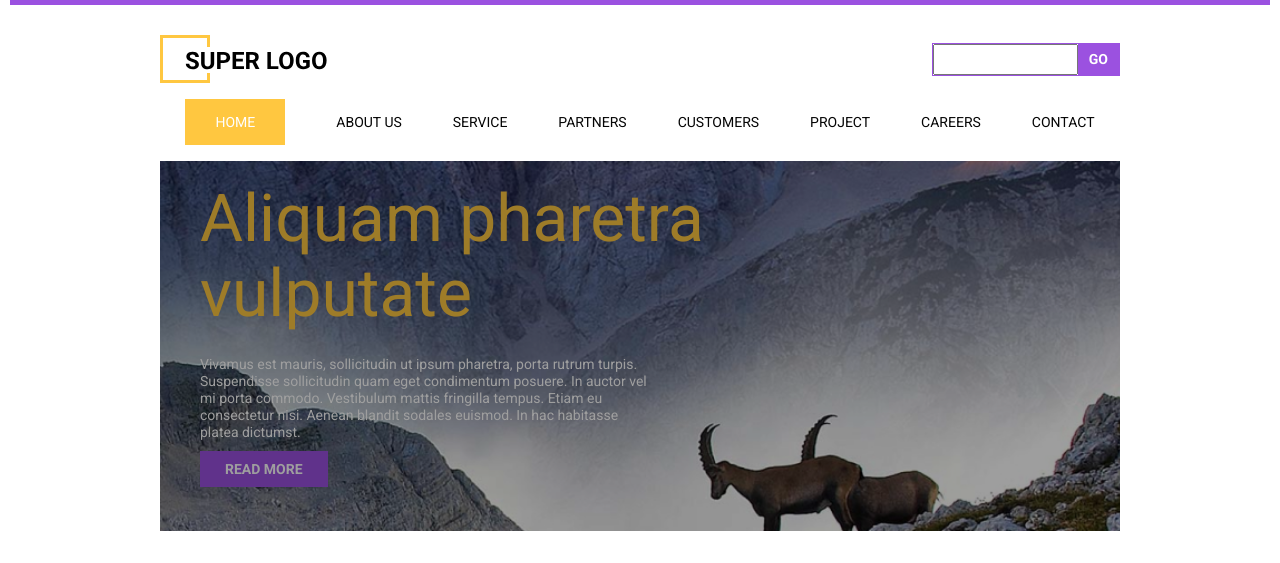
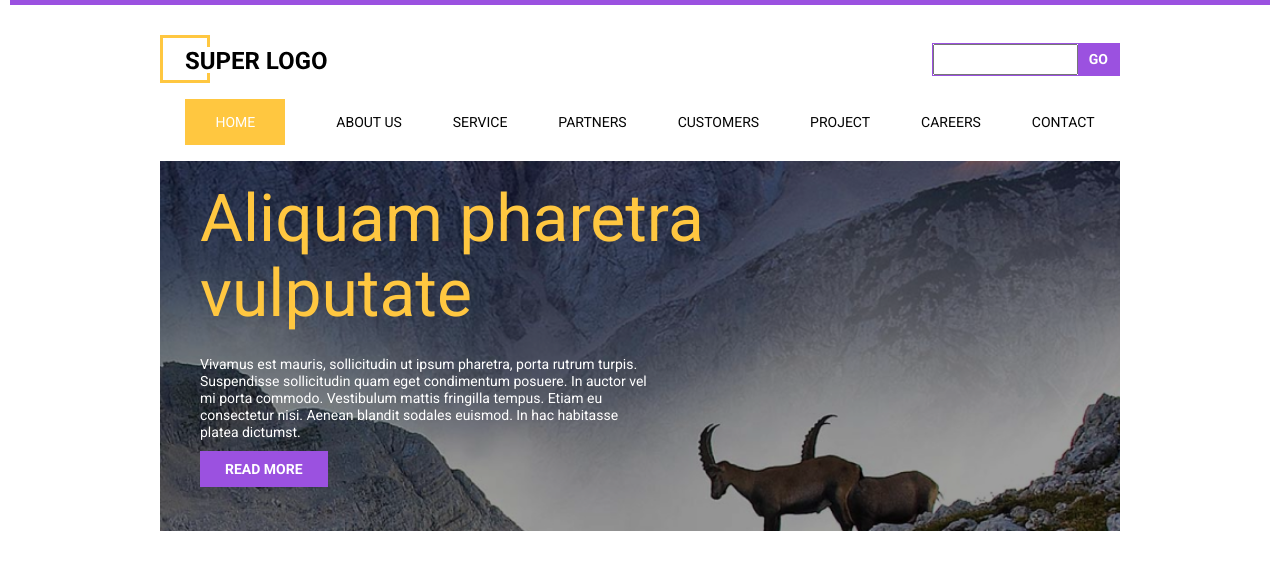
Before and after one commit to Shredi87/Topic-3-task-1, a plain HTML site: page index.html in a window 1280 px wide. Shown: the top 563 px of the page. Drawn offline with Linux system fonts and the light colour scheme.

```diff
--- a/index.html
+++ b/index.html
@@ -36,6 +36,7 @@
       </header>
       <main class="main">
         <article class="main_article">
+          <div class="main-article__inner">
             <h1>Aliquam pharetra vulputate</h1>
             <div>
               <p class="white_text">Vivamus est mauris, sollicitudin ut ipsum pharetra, porta rutrum turpis. Suspendisse
@@ -45,6 +46,7 @@
                 sodales euismod. In hac habitasse platea dictumst.
               </p>
               <a class="main_article--link white_text link-text" href="http://#">READ MORE</a>
+          </div>
           </div>
         </article>
         <div class="article_wrapper">
--- a/style/style.css
+++ b/style/style.css
@@ -104,6 +104,12 @@ form {
   background-color: rgba(0, 0, 0, .38);
   width: 100%;
   height: 100%;
+  z-index: 2;
+}
+
+.main-article__inner {
+  position: relative;
+  z-index: 3;
 }
 
 h1 {
```
Lines whose indentation alone changed are shown as unchanged.
